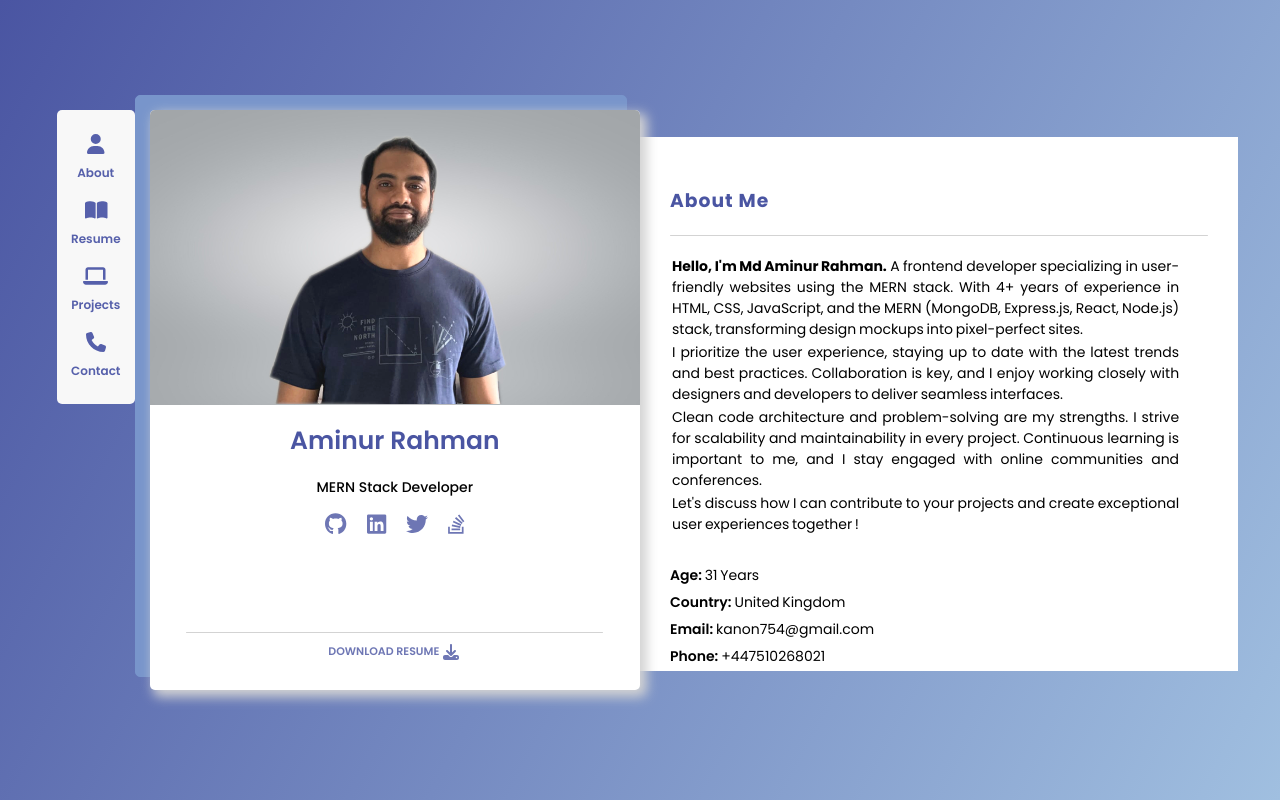
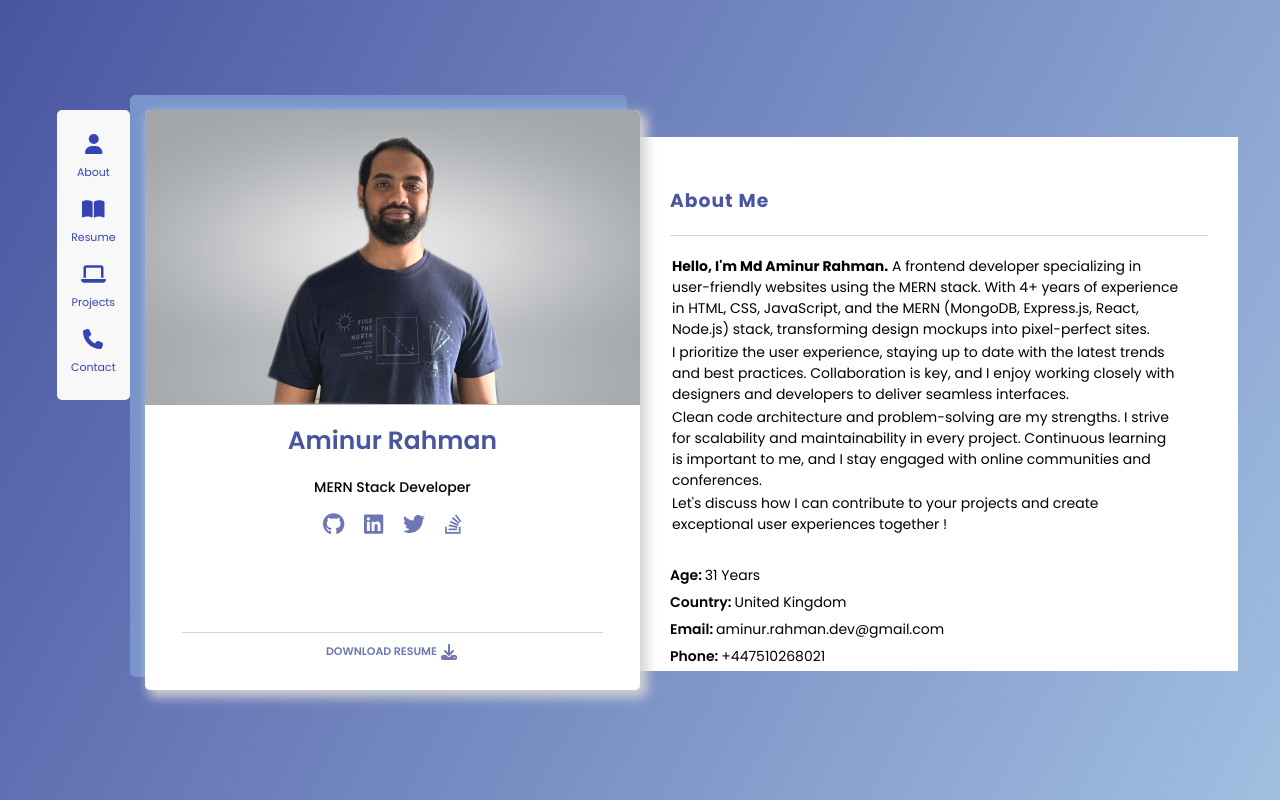
Before and after one commit to Aminur-Rahman-Kanon/myportfolio, a React (Create React App) app: page / in a window 1280 px wide. Built offline with nearby package versions, Linux system fonts and the light colour scheme.

Commit message:
update 1

```diff
--- a/src/App.css
+++ b/src/App.css
@@ -84,6 +84,11 @@
 .statusMsgH3 {
   color: lightgray;
   margin: 10px;
+  font-size: 18px;
+}
+
+.statusMsgP {
+  font-size: 14px;
 }
 
 .statusMsgP {
--- a/src/Components/Others/Modal/modal.module.css
+++ b/src/Components/Others/Modal/modal.module.css
@@ -8,3 +8,9 @@
     border-radius: 5px;
     background-color: #383838;
 }
+
+@media (max-width: 450px) {
+    .modalContainer {
+        width: 90%;
+    }
+}
--- a/src/Components/pages/About/about.jsx
+++ b/src/Components/pages/About/about.jsx
@@ -28,7 +28,7 @@ function About () {
                         </div>
                         <div className={styles.contactDetailsItem}>
                             <span className={styles.contactLabel}>Email:</span>
-                            <p className={styles.contactItem}>kanon754@gmail.com</p>
+                            <p className={styles.contactItem}>aminur.rahman.dev@gmail.com</p>
                         </div>
                         <div className={styles.contactDetailsItem}>
                             <span className={styles.contactLabel}>Phone:</span>
--- a/src/Components/pages/About/about.module.css
+++ b/src/Components/pages/About/about.module.css
@@ -28,9 +28,7 @@
 
 .aboutDetails {
     width: 95%;
-    text-align: justify;
-    word-spacing: 2px;
-    word-spacing: -1px;
+    text-align: left;
 }
 .aboutP {
     margin: 2px;
@@ -114,6 +112,9 @@
 }
 
 @media (max-width: 550px) {
+    .aboutContaner {
+        padding: 10px;
+    }
     .serviceItem {
         width: 100%;
     }
--- a/src/Components/pages/Contact/contact.jsx
+++ b/src/Components/pages/Contact/contact.jsx
@@ -78,7 +78,7 @@ function Contact ({toggleSpinner, toggleModal, toggleStatus}) {
             <hr className={styles.hr}/>
             <div className={styles.contactDetails}>
                 <p className={styles.contactP}>I would love to discuss how I can contribute to your projects or answer any questions you may have. Feel free to reach out to me through the following channels:</p>
-                <p className={styles.contactP}><strong>Email: </strong>kanon754@gmail.com</p>
+                <p className={styles.contactP}><strong>Email: </strong>aminur.rahman.dev@gmail.com</p>
                 <p className={styles.contactP}><strong>Phone: </strong>+447510268021</p>
                 <p className={styles.contactP}>You can also find me on <a href='https://www.linkedin.com/in/aminur-rahman-kanon' target='_blank' className={styles.linkedin}>Linkedin</a> to connect professionally and stay updated on my latest projects and endeavors.</p>
                 <p className={styles.contactP}>I look forward to hearing from you and exploring opportunities to collaborate!</p>
--- a/src/Components/pages/Contact/contact.module.css
+++ b/src/Components/pages/Contact/contact.module.css
@@ -43,7 +43,7 @@
 .formContainer {
     width: 95%;
     margin: 15px 0;
-    padding: 15px;
+    padding: 5px;
     box-sizing: border-box;
     display: flex;
     flex-flow: column;
@@ -59,6 +59,7 @@
     display: flex;
     justify-content: flex-start;
     align-items: center;
+    border-left: 1px solid lightgray;
     border-bottom: 1px solid lightgray;
 }
 
@@ -79,8 +80,11 @@
     outline: none;
     background-color: white;
     color: #4A55A2;
-    font-size: 14px;
-    letter-spacing: 0.4px;
+    font-size: 13px;
+}
+
+.contactFormInput::placeholder, .contactFormTextarea::placeholder {
+    font-size: 12px;
 }
 
 .contactFormInput.wrongInput {
@@ -95,6 +99,7 @@
     justify-content: flex-start;
     align-items: flex-start;
     background-color: white;
+    border-left: 1px solid lightgray;
     border-bottom: 1px solid lightgray;
 }
 
@@ -108,13 +113,16 @@
     background-color: white;
     color: #4A55A2;
     font-size: 14px;
+    resize: none;
 }
 
 .submitBtn {
-    width: 200px;
     height: 40px;
     margin: 15px 0;
-    border: none;
+    border-left: 1px solid #4A55A2;
+    border-bottom: 1px solid #4A55A2;
+    border-top: none;
+    border-right: none;
     outline: none;
     background-color: transparent;
     color: #4A55A2;
@@ -131,6 +139,8 @@
 
 .submitBtn:hover {
     opacity: 1;
+    background-color: #4A55A2;
+    color: white;
 }
 
 .submitBtn:disabled {
@@ -148,3 +158,16 @@
     text-decoration: none;
     cursor: pointer;
 }
+
+@media (max-width: 450px) {
+    .formInputContainer, .formTextareaContainer {
+        width: 100%;
+    }
+    .contactContainer {
+        padding: 10px;
+    }
+
+    .submitBtn {
+        width: 100%;
+    }
+}
--- a/src/Components/pages/Dashboard/Profile/profile.jsx
+++ b/src/Components/pages/Dashboard/Profile/profile.jsx
@@ -20,10 +20,18 @@ const Profile = () => {
                             {/* <h4 className={styles.profileh4}>Frontend Developer</h4> */}
                             <h4 className={styles.profileh4}>MERN Stack Developer</h4>
                             <div className={styles.profileSocialLinkContainer}>
-                                <FontAwesomeIcon icon={faGithub} className={styles.socilaIcon}/>
-                                <FontAwesomeIcon icon={faLinkedin} className={styles.socilaIcon}/>
-                                <FontAwesomeIcon icon={faTwitter} className={styles.socilaIcon}/>
-                                <FontAwesomeIcon icon={faStackOverflow} className={styles.socilaIcon}/>
+                                <a href="https://github.com/Aminur-Rahman-Kanon" target="_blank" className={styles.socialLink}>
+                                    <FontAwesomeIcon icon={faGithub} className={styles.socilaIcon}/>
+                                </a>
+                                <a href="https://www.linkedin.com/in/aminur-rahman-kanon" target="_blank" className={styles.socialLink}>
+                                    <FontAwesomeIcon icon={faLinkedin} className={styles.socilaIcon}/>
+                                </a>
+                                <a href="https://github.com/Aminur-Rahman-Kanon" target="_blank" className={styles.socialLink}>
+                                    <FontAwesomeIcon icon={faTwitter} className={styles.socilaIcon}/>
+                                </a>
+                                <a href="https://stackoverflow.com/users/14519102/aminur-rahman" target="_blank" className={styles.socialLink}>
+                                    <FontAwesomeIcon icon={faStackOverflow} className={styles.socilaIcon}/>
+                                </a>
                             </div>
                         </div>
                     </div>
--- a/src/Components/pages/Dashboard/Topbar/topbar.jsx
+++ b/src/Components/pages/Dashboard/Topbar/topbar.jsx
@@ -4,8 +4,7 @@ import { FontAwesomeIcon } from "@fortawesome/react-fontawesome";
 import { faUser, faBookOpen, faLaptop, faPhone } from '@fortawesome/free-solid-svg-icons';
 
 const Topbar = ({ item, changeItem, visibilityCheck }) => {
-    console.log(visibilityCheck);
-    console.log(item);
+
     return (
         <div className={styles.topbarContainer}>
             <div className={item === 'about' || (visibilityCheck.isAboutVisible || visibilityCheck.isDashBoardVisible) ? `${styles.topbarIconContainer} ${styles.activeIcon}` : styles.topbarIconContainer} onClick={() => changeItem('about')}>
--- a/src/Components/pages/Dashboard/Topbar/topbar.module.css
+++ b/src/Components/pages/Dashboard/Topbar/topbar.module.css
@@ -29,12 +29,13 @@
 
 .topbarP {
     margin: 5px;
-    font-size: 12px;
+    font-size: 11px;
 }
 
 .topbarIconContainer:hover, .topbarIconContainer.activeIcon {
     opacity: 1;
-    font-weight: 600;
+    color: #2132aee8;
+
 }
 
 @media (max-width: 550px) {
--- a/src/Components/pages/Resume/resume.js
+++ b/src/Components/pages/Resume/resume.js
@@ -24,38 +24,44 @@ function Resume () {
                 <h3 className={styles.resumeH3}>Education</h3>
                 <hr className={styles.hr}/>
                 <div className={styles.skillsItems} style={{justifyContent: 'flex-start'}}>
-                <div className={styles.educationItem}>
-                        <span className={styles.label}>2007-2009</span>
+                    <div className={styles.educationItem}>
+                        <span className={styles.label}>2012</span>
+                        <img src={certificate} alt="education" className={styles.educationItemIcon}/>
+                        <h3 className={styles.educationH3}>Bachelor of Science</h3>
+                        <p className={styles.educationP}>Science</p>
+                    </div>
+                    <div className={styles.educationItem}>
+                        <span className={styles.label}>2009</span>
                         <img src={certificate} alt="education" className={styles.educationItemIcon}/>
                         <h3 className={styles.educationH3}>Higher School Certificate</h3>
                         <p className={styles.educationP}>Science</p>
                     </div>
                     <div className={styles.educationItem}>
-                        <span className={styles.label}>1996-2007</span>
+                        <span className={styles.label}>2007</span>
                         <img src={certificate} alt="udemy" className={styles.educationItemIcon}/>
                         <h3 className={styles.educationH3}>Secondary School Certificate</h3>
                         <p className={styles.educationP}>Science</p>
                     </div>
                     <div className={styles.educationItem}>
-                        <span className={styles.label}>2019-2020</span>
+                        <span className={styles.label}>2020</span>
                         <img src={cisco} alt="cisco" className={styles.educationItemIcon}/>
                         <h3 className={styles.educationH3}>Cisco</h3>
                         <p className={styles.educationP}>Cisco Certified Entry Network Technician</p>
                     </div>
                     <div className={styles.educationItem}>
-                        <span className={styles.label}>2020-2020</span>
+                        <span className={styles.label}>2021</span>
                         <img src={udemy} alt="udemy" className={styles.educationItemIcon}/>
                         <h3 className={styles.educationH3}>Udemy</h3>
                         <p className={styles.educationP}>The Complete Python Bootstrap</p>
                     </div>
                     <div className={styles.educationItem}>
-                        <span className={styles.label}>2021-2021</span>
+                        <span className={styles.label}>2021</span>
                         <img src={udemy} alt="cisco" className={styles.educationItemIcon}/>
                         <h3 className={styles.educationH3}>Udemy</h3>
                         <p className={styles.educationP}>The Complete Javascript Course</p>
                     </div>
                     <div className={styles.educationItem}>
-                        <span className={styles.label}>2022-2022</span>
+                        <span className={styles.label}>2022</span>
                         <img src={freeCodeCamp} alt="cisco" className={styles.educationItemIcon}/>
                         <h3 className={styles.educationH3}>Free Code Camp</h3>
                         <p className={styles.educationP}>Front End Development Libraries</p>
--- a/src/Components/pages/Resume/resume.module.css
+++ b/src/Components/pages/Resume/resume.module.css
@@ -121,3 +121,9 @@
         width: 95px;
     }
 }
+
+@media (max-width: 496px) {
+    .resumeContainer {
+        padding: 10px;
+    }
+}
```
